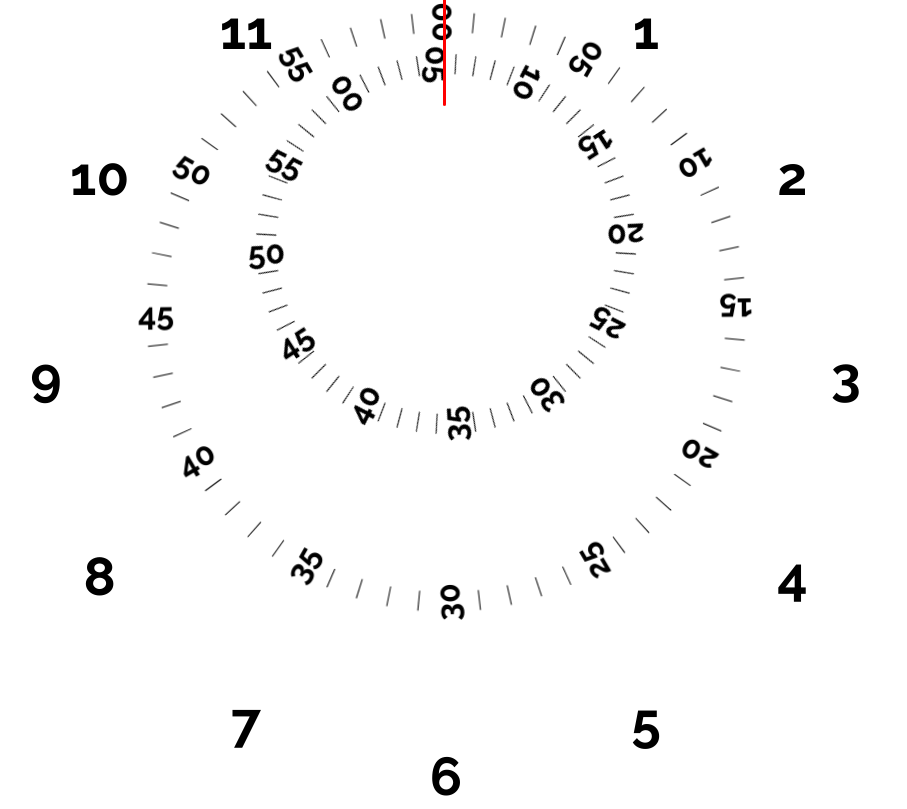
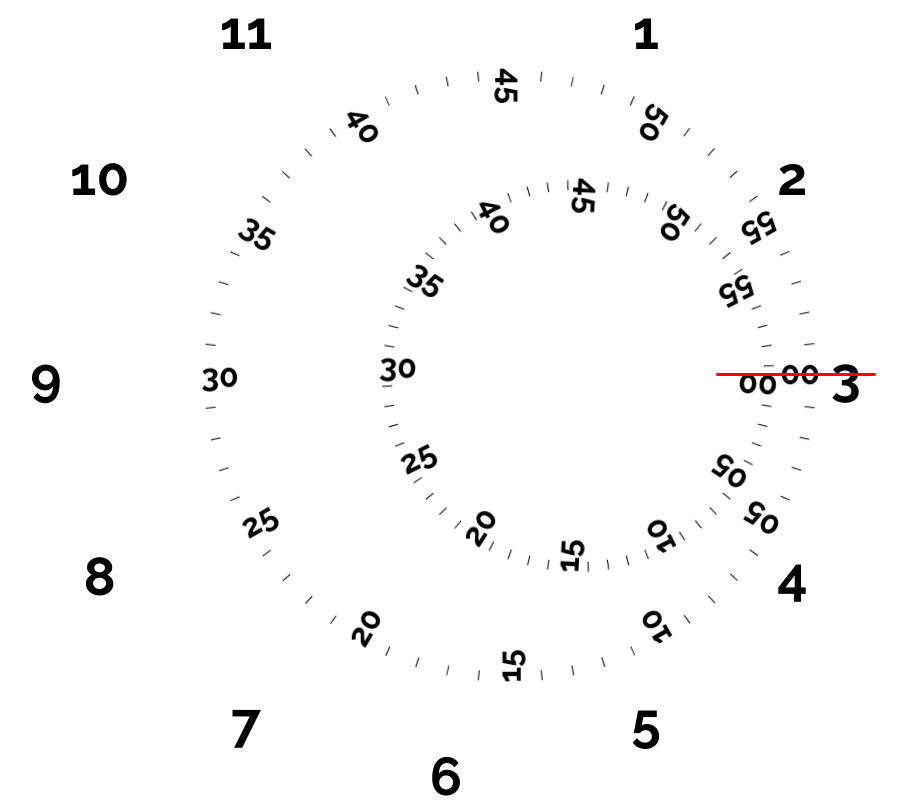
Before and after one commit to kyle-silver/clocks, a React (Create React App) app: page / in a window 1280 px wide. Shown: the whole page, without its empty margins (194-1101 px from the left). Built offline with nearby package versions, Linux system fonts and the light colour scheme.

Commit message:
tells the actual time

```diff
--- a/src/Concentric/Concentric.css
+++ b/src/Concentric/Concentric.css
@@ -5,6 +5,7 @@
   --minute-wheel-displacement: calc(var(--hour-wheel-radius) * 0.16);
   --hand-radius: calc(calc(var(--hour-wheel-radius) * 1.05) - 10px);
   --concentric-hand-length: calc(var(--hour-wheel-radius) * -0.4);
+  --tick-width: 20px;
 }
 
 .clock {
@@ -33,7 +34,7 @@
 .tick {
   height: 0.5px;
   width: var(--tick-width);
-  margin-left: 0.7em;
+  margin-left: 0.5em;
   background: black;
   position: absolute;
   top: 50%;
@@ -47,16 +48,16 @@
   animation: minute-wheel-revolution 43200s linear infinite;
 }
 
-.seconds-wheel-wrapper {
+/* .second-wheel-wrapper {
   animation: second-wheel-revolution 43200s linear infinite;
-}
+} */
 
-.seconds-wheel {
-  animation: wheel-rotation calc(60s) linear infinite;
+.second-wheel {
+  animation: wheel-rotation 60s linear infinite;
 }
 
 .minute-wheel {
-  animation: wheel-rotation calc(3600s) linear infinite;
+  animation: wheel-rotation 3600s linear infinite;
 }
 
 .concentric-hand {
@@ -66,7 +67,7 @@
   background: red;
   position: absolute;
   transform-origin: top left;
-  animation: hand 43200s linear infinite;
+  /* animation: hand 43200s linear infinite; */
 }
 
 @keyframes hand {
--- a/src/Concentric/Concentric.tsx
+++ b/src/Concentric/Concentric.tsx
@@ -1,36 +1,127 @@
+import styled, { keyframes } from "styled-components";
 import "./Concentric.css";
 import "./Scaling.css";
+
+const SECONDS_IN_HOUR = 60 * 60;
+const SECONDS_IN_TWELVE_HOURS = SECONDS_IN_HOUR * 12;
+
+class Rotations {
+  hour: number;
+  minute: number;
+  second: number;
+
+  constructor(date: Date) {
+    this.hour = date.getHours();
+    this.minute = date.getMinutes();
+    this.second = date.getSeconds();
+  }
+
+  secondsSinceCompletedRevolution(): number {
+    return (this.hour % 12) * SECONDS_IN_HOUR + this.minute * 60 + this.second;
+  }
+
+  innerWheelRevolutionDegrees(): number {
+    const percentOfRevolutionCompleted = this.secondsSinceCompletedRevolution() / SECONDS_IN_TWELVE_HOURS;
+    return percentOfRevolutionCompleted * 360;
+  }
+
+  minuteWheelRotationDegrees(): number {
+    const secondsIntoHour = this.minute * 60 + this.second;
+    const percentOfHourCompleted = secondsIntoHour / SECONDS_IN_HOUR;
+    return percentOfHourCompleted * -360;
+  }
+
+  secondWheelRotationDegrees(): number {
+    const percentOfMinuteCompleted = this.second / 60;
+    return percentOfMinuteCompleted * -360;
+  }
+}
+
+interface RevolutionProps {
+  rotations: Rotations;
+  translation: string;
+}
+
+const RevolutionKeyframes = (rotations: Rotations, translation: string) => keyframes`
+  from {
+    transform: rotate(${rotations.innerWheelRevolutionDegrees()}deg) translateY(var(${translation}))
+  }
+  to {
+    transform: rotate(${rotations.innerWheelRevolutionDegrees() + 360}deg) translateY(var(${translation}))
+  }
+`;
+
+const RevolutionAnimation = styled.div`
+  animation: ${(props: RevolutionProps) => RevolutionKeyframes(props.rotations, props.translation)} 43200s linear
+    infinite;
+`;
+
+const SecondWheelRotationKeyframes = (rotations: Rotations) => keyframes`
+  from {
+    transform: rotate(${rotations.secondWheelRotationDegrees()}deg)
+  }
+  to {
+    transform: rotate(${rotations.secondWheelRotationDegrees() - 360}deg)
+  }
+`;
+
+const SecondWheelRotationAnimation = styled.div`
+  animation: ${(props: { rotations: Rotations }) => SecondWheelRotationKeyframes(props.rotations)} 60s linear infinite;
+`;
+
+const MinuteWheelRotationKeyframes = (rotations: Rotations) => keyframes`
+  from {
+    transform: rotate(${rotations.minuteWheelRotationDegrees()}deg)
+  }
+  to {
+    transform: rotate(${rotations.minuteWheelRotationDegrees() - 360}deg)
+  }
+`;
+
+const MinuteWheelRotationAnimation = styled.div`
+  animation: ${(props: { rotations: Rotations }) => MinuteWheelRotationKeyframes(props.rotations)} 3600s linear infinite;
+`;
+
+const HandKeyframes = (rotations: Rotations) => keyframes`
+  from {
+    transform: rotate(${rotations.innerWheelRevolutionDegrees() + 90}deg) translate(var(--hand-radius));
+  }
+  to {
+    transform: rotate(${rotations.innerWheelRevolutionDegrees() + 90 + 360}deg) translate(var(--hand-radius));
+  }
+`;
+
+const HandAnimation = styled.div`
+  animation: ${(props: { rotations: Rotations }) => HandKeyframes(props.rotations)} 43200s linear infinite;
+`;
+
+interface WheelProps {
+  rotations: Rotations;
+}
 
 const SecondsElement: React.FC<{ value: number }> = ({ value }) => {
   const rotation = value * 6 + 90;
   const style = {
-    transform: `rotate(${rotation}deg) translate(var(--seconds-wheel-radius))`,
-  };
-  const orientation = {
-    // transform: `rotate(-90deg) `,
+    transform: `rotate(${rotation}deg) translate(var(--second-wheel-radius))`,
   };
   return (
     <div className="clock-element" key={`seconds-${value}`} style={style}>
-      {value % 5 === 0 && (
-        <div className="seconds-number" style={orientation}>
-          {value.toFixed(0).padStart(2, "0")}
-        </div>
-      )}
+      {value % 5 === 0 && <div className="number">{value.toFixed(0).padStart(2, "0")}</div>}
       {value % 5 !== 0 && <div className="tick" />}
     </div>
   );
 };
 
-const SecondsWheel: React.FC<{}> = () => {
+const SecondsWheel: React.FC<WheelProps> = ({ rotations }) => {
   const elements = Array(60)
     .fill(0)
     .map((_, index) => {
       return <SecondsElement value={index} />;
     });
   return (
-    <div className="seconds-wheel-wrapper">
-      <div className="seconds-wheel">{elements}</div>
-    </div>
+    <RevolutionAnimation rotations={rotations} translation={"--second-wheel-displacement"}>
+      <SecondWheelRotationAnimation rotations={rotations}>{elements}</SecondWheelRotationAnimation>
+    </RevolutionAnimation>
   );
 };
 
@@ -39,31 +130,24 @@ const MinutesElement: React.FC<{ value: number }> = ({ value }) => {
   const style = {
     transform: `rotate(${rotation}deg) translate(var(--minute-wheel-radius))`,
   };
-  const orientation = {
-    // transform: `rotate(-90deg) `,
-  };
   return (
     <div className="clock-element" key={`seconds-${value}`} style={style}>
-      {value % 5 === 0 && (
-        <div className="number" style={orientation}>
-          {value.toFixed(0).padStart(2, "0")}
-        </div>
-      )}
+      {value % 5 === 0 && <div className="number">{value.toFixed(0).padStart(2, "0")}</div>}
       {value % 5 !== 0 && <div className="tick" />}
     </div>
   );
 };
 
-const MinuteWheel: React.FC<{}> = () => {
+const MinuteWheel: React.FC<WheelProps> = ({ rotations }) => {
   const elements = Array(60)
     .fill(0)
     .map((_, index) => {
       return <MinutesElement value={index} />;
     });
   return (
-    <div className="minute-wheel-wrapper">
-      <div className="minute-wheel">{elements}</div>
-    </div>
+    <RevolutionAnimation rotations={rotations} translation={"--minute-wheel-displacement"}>
+      <MinuteWheelRotationAnimation rotations={rotations}>{elements}</MinuteWheelRotationAnimation>
+    </RevolutionAnimation>
   );
 };
 
@@ -82,7 +166,6 @@ const HourElement: React.FC<{ value: number }> = ({ value }) => {
           {value === 60 ? 12 : (value / 5).toFixed(0)}
         </div>
       )}
-      {/* {value % 5 !== 0 && <div className="tick" />} */}
     </div>
   );
 };
@@ -97,12 +180,16 @@ const HourWheel: React.FC<{}> = () => {
 };
 
 export const Concentric: React.FC<{}> = () => {
+  const date = new Date();
+  const rotations = new Rotations(date);
   return (
     <div className="clock">
       <HourWheel />
-      <MinuteWheel />
-      <SecondsWheel />
-      <div className="concentric-hand" />
+      <MinuteWheel rotations={rotations} />
+      <SecondsWheel rotations={rotations} />
+      <HandAnimation rotations={rotations}>
+        <div className="concentric-hand" />
+      </HandAnimation>
     </div>
   );
 };
--- a/src/Concentric/Scaling.css
+++ b/src/Concentric/Scaling.css
@@ -2,10 +2,10 @@
   --second-wheel-font-size: 16pt;
   --inner-wheel-font-size: 24pt;
   --hour-wheel-font-size: 40pt;
-  --seconds-wheel-radius: -180px;
+  --second-wheel-radius: -180px;
   --minute-wheel-radius: -290px;
   --hour-wheel-radius: -400px;
-  --tick-width: 20px;
+  --tick-width: 10px;
   --hand-thickness: 3px;
   --hand-length: 375px;
 }
@@ -15,7 +15,7 @@
     --inner-wheel-font-size: calc(24pt * 0.66);
     --hour-wheel-font-size: calc(40pt * 0.66);
     --tick-width: calc(20px * 0.66);
-    --seconds-wheel-radius: calc(-180px * 0.66);
+    --second-wheel-radius: calc(-180px * 0.66);
     --minute-wheel-radius: calc(-246px * 0.66);
     --hour-wheel-radius: calc(-360px * 0.66);
     --hand-thickness: 2.5px;
@@ -28,7 +28,7 @@
     --inner-wheel-font-size: calc(24pt * 0.5);
     --hour-wheel-font-size: calc(60pt * 0.5);
     --tick-width: calc(20px * 0.5);
-    --seconds-wheel-radius: calc(-180px * 0.5);
+    --second-wheel-radius: calc(-180px * 0.5);
     --minute-wheel-radius: calc(-246px * 0.5);
     --hour-wheel-radius: calc(-360px * 0.5);
     --hand-thickness: 2px;
```
